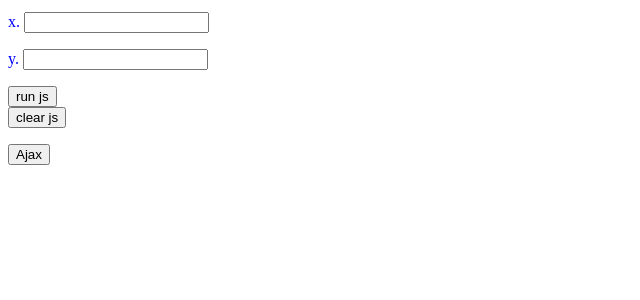
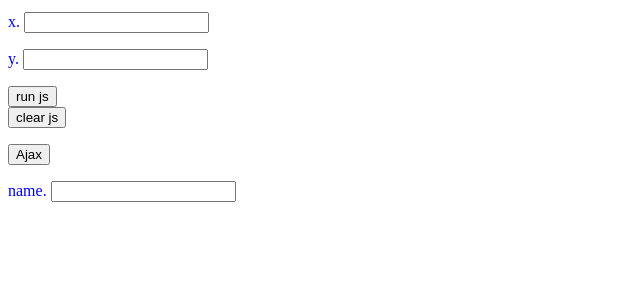
Before and after one commit to simongoffin/start_project_django, a Django app: page / in a window 1280 px wide. Shown: the part 200-500 px from the top of the page, without its empty margins (0-640 px from the left). Run offline with Django 3.2, Linux system fonts and the light colour scheme; some libraries are stand-ins or nearby versions.

Commit message:
[ADD] Request post Ajax.

```diff
--- a/application/static/core.js
+++ b/application/static/core.js
@@ -1,3 +1,19 @@
+
+function getCookie(name) {
+    var cookieValue = null;
+    if (document.cookie && document.cookie != '') {
+        var cookies = document.cookie.split(';');
+        for (var i = 0; i < cookies.length; i++) {
+            var cookie = jQuery.trim(cookies[i]);
+            // Does this cookie string begin with the name we want?
+            if (cookie.substring(0, name.length + 1) == (name + '=')) {
+                cookieValue = decodeURIComponent(cookie.substring(name.length + 1));
+                break;
+            }
+        }
+    }
+    return cookieValue;
+}
 
 $( document ).ready(function() {
     $( ".run_js" ).on( "click", function() {
@@ -17,11 +33,21 @@ $( document ).ready(function() {
         $('.solution').text('');
     });
     $( ".ajax" ).on( "click", function() {
+        var csrftoken = getCookie('csrftoken');
         $.ajax({
+            type: "POST",
             url: "/application/hello/",
+            data: { name: $('.name').val(), csrfmiddlewaretoken: csrftoken},
         })
         .done(function( data ) {
             console.log(data['message']);
+            $('.name').val('');
+        })
+        .fail(function() {
+            alert( "error" );
+        })
+        .always(function() {
+            alert( "complete" );
         });
     });
 });
--- a/application/views.py
+++ b/application/views.py
@@ -33,6 +33,13 @@ def home(request):
         return render(request, 'application/home.html',locals())
 
 def hello(request):
-    response_data = {}
-    response_data['message'] = 'Hello World'
-    return HttpResponse(json.dumps(response_data), content_type="application/json")
+    if request.method == 'POST':
+        name = request.POST['name']
+        response_data = {}
+        response_data['message'] = 'Hello %s !!!'%name
+        return HttpResponse(json.dumps(response_data), content_type="application/json")
+    else:
+        return HttpResponse(
+            json.dumps({"nothing to see": "this isn't happening"}),
+            content_type="application/json"
+        )
--- a/templates/application/home.html
+++ b/templates/application/home.html
@@ -32,5 +32,6 @@
         <div><button class='clear_js' type="button">clear js</button></div>
         <p class='solution'></p>
         <div><button class='ajax' type="button">Ajax</button></div>
+        <p>name. <input type="text" class="name"></p>
     </body>
 </html>
```
Also changed, not shown: 1 other file.
